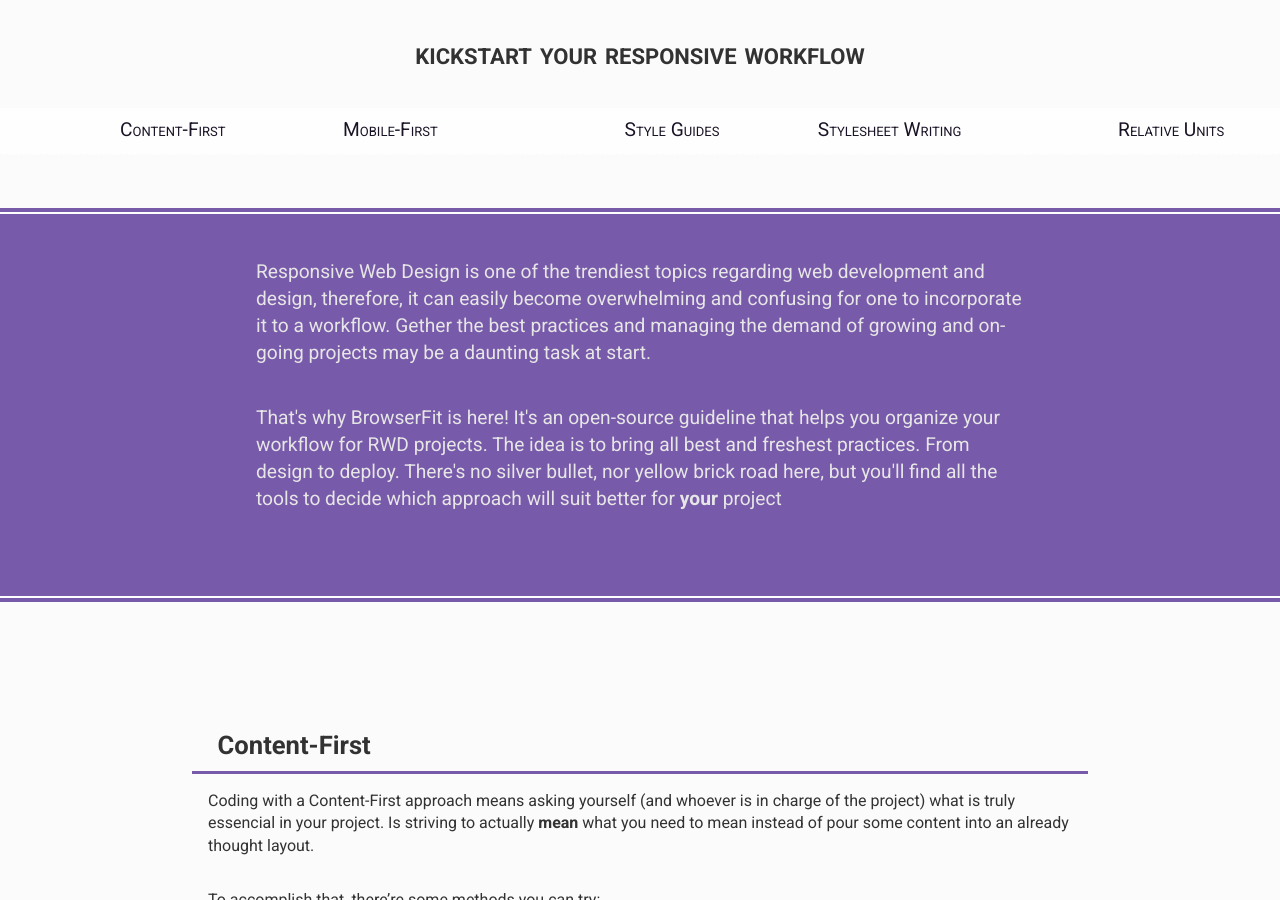
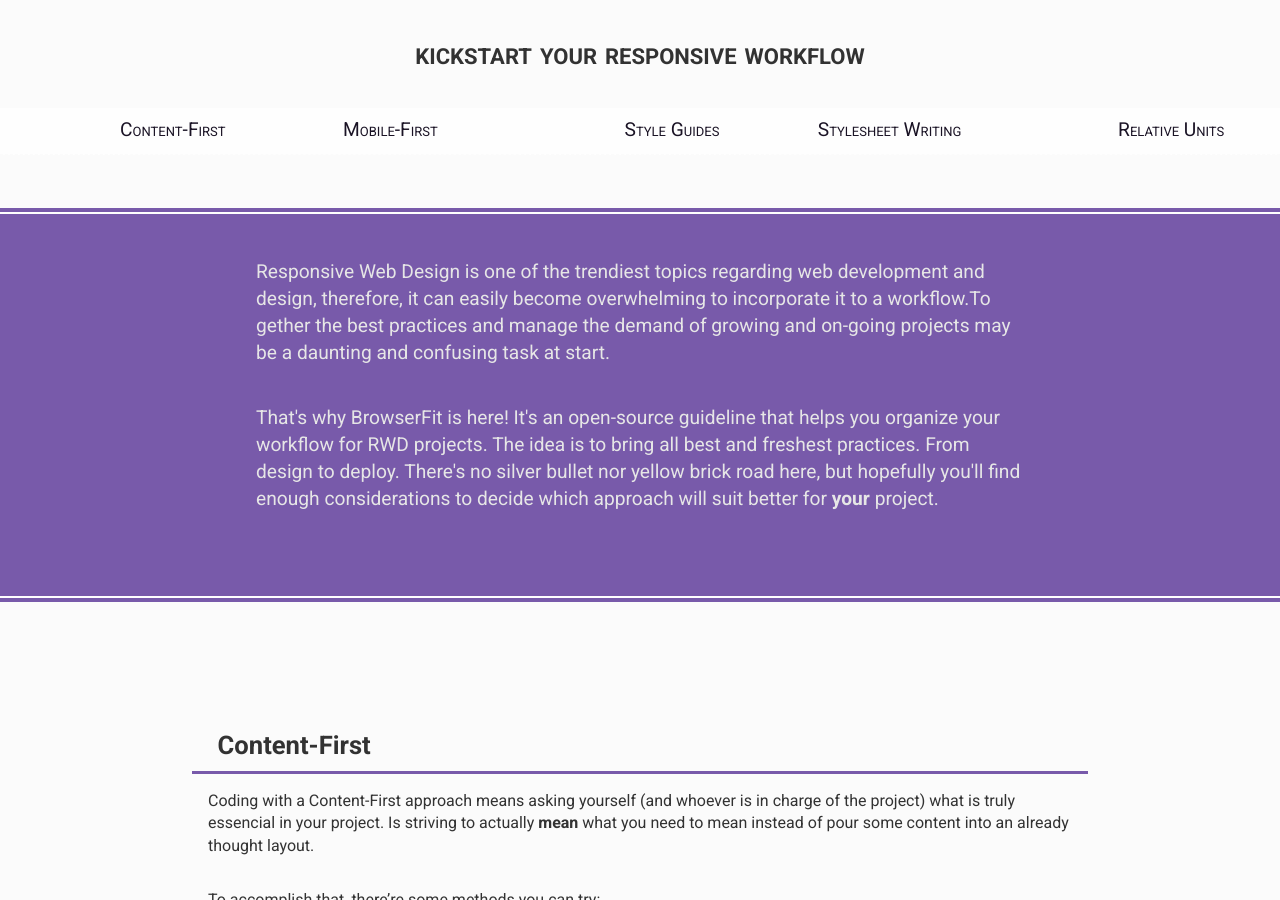
Before and after one commit to browserfit/browserfit.github.io, a Jekyll site: the page built from index.html, in a window 1280 px wide and 900 px high, scrolled down 369 px. Built offline with Jekyll 4.4.1, drawn with Linux system fonts in a browser that asks for light colours; Markdown is read by kramdown in place of the engine named in the settings.

Commit message:
fix typos

```diff
--- a/_includes/header.html
+++ b/_includes/header.html
@@ -29,9 +29,9 @@
         </nav>
         <section class="adviceTxt">
             <p>
-                Responsive Web Design is one of the trendiest topics regarding web development and design, therefore, it can easily become overwhelming and confusing for one to incorporate it to a workflow. Gether the best practices and managing the demand of growing and on-going projects may be a daunting task at start.
+                Responsive Web Design is one of the trendiest topics regarding web development and design, therefore, it can easily become overwhelming to incorporate it to a workflow.To gether the best practices and manage the demand of growing and on-going projects may be a daunting and confusing task at start.
             </p>
             <p>
-                That's why BrowserFit is here! It's an open-source guideline that helps you organize your workflow for RWD projects. The idea is to bring all best and freshest practices. From design to deploy. There's no silver bullet, nor yellow brick road here, but you'll find all the tools to decide which approach will suit better for <b>your</b> project
+                That's why BrowserFit is here! It's an open-source guideline that helps you organize your workflow for RWD projects. The idea is to bring all best and freshest practices. From design to deploy. There's no silver bullet nor yellow brick road here, but hopefully you'll find enough considerations to decide which approach will suit better for <b>your</b> project.
             </p>
         </section>
```
